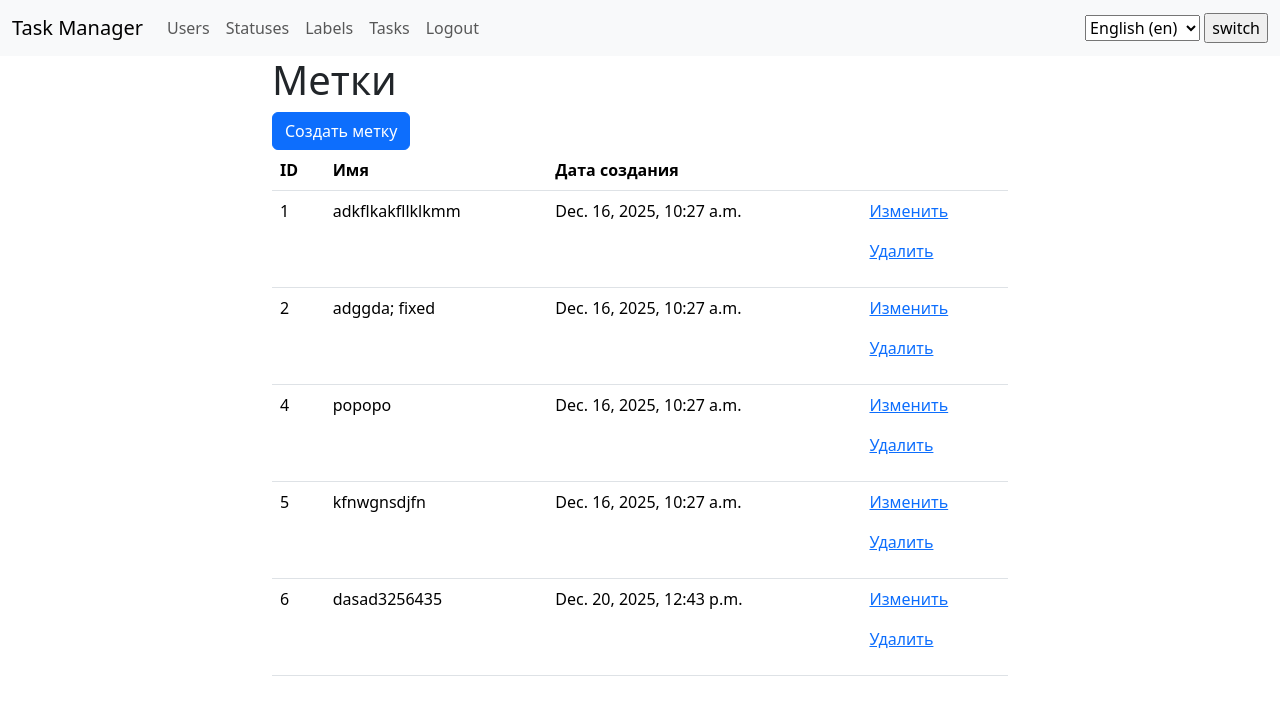
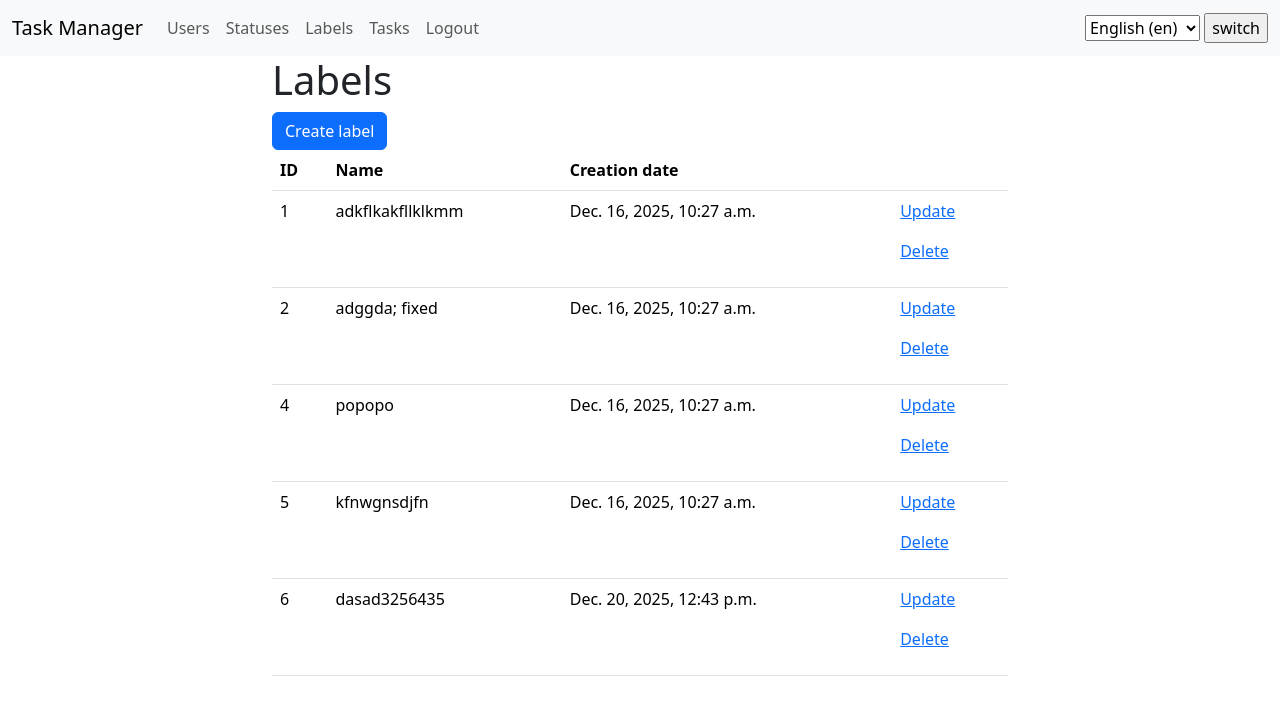
Before and after one commit to farguz/python-project-52, a Django app: page /labels/ in a window 1280 px wide. Shown: the top 715 px of the page. Run offline with Django 5.2, Linux system fonts and the light colour scheme; a user stored in the database is signed in; data comes from the database, SQL or seed files in the repository; some libraries are stand-ins or nearby versions.

Commit message:
labels: i18n support & default django forms

```diff
--- a/task_manager/labels/templates/labels/index.html
+++ b/task_manager/labels/templates/labels/index.html
@@ -1,35 +1,34 @@
 {% extends "base.html" %}
 {% load django_bootstrap5 %}
-
-{% block title %}TMbf Labels list{% endblock %}
+{% load i18n %}
 
 {% block content %}
 <div class="container">
     <div class="row">
         <div class="col-lg-8 mx-auto">
-            <h1>Метки</h1>
-            <a class="btn btn-primary" href="{% url 'label_create' %}">Создать метку</a>
+            <h1>{% trans 'Labels' %}</h1>
+            <a class="btn btn-primary" href="{% url 'label_create' %}">{% trans 'Create label' %}</a>
             <table class="table">
                 <thead>
                     <tr>
                         <th scope="col">ID</th>
-                        <th scope="col">Имя</th>
-                        <th scope="col">Дата создания</th>
+                        <th scope="col">{% trans 'Name' %}</th>
+                        <th scope="col">{% trans 'Creation date' %}</th>
                         <th scope="col"></th>
                     </tr>
                 </thead>
                 <tbody>
-            {% for label in labels %}
+                    {% for label in labels %}
                     <tr scope="row">
                         <td>{{ label.id }}</td>
                         <td>{{ label.name }}</td>
                         <td>{{ label.created_at }}</td>
                         <td>
-                            <p><a href="{% url 'label_update' label.id %}">Изменить</a></p>
-                            <p><a href="{% url 'label_delete' label.id %}">Удалить</a></p>
+                            <p><a href="{% url 'label_update' label.id %}">{% trans 'Update' %}</a></p>
+                            <p><a href="{% url 'label_delete' label.id %}">{% trans 'Delete' %}</a></p>
                         </td>
                     </tr>
-            {% endfor %}
+                    {% endfor %}
                 </tbody>
             </table>
         </div>
--- a/task_manager/labels/views.py
+++ b/task_manager/labels/views.py
@@ -2,6 +2,7 @@ from django.contrib import messages
 from django.contrib.auth.mixins import LoginRequiredMixin
 from django.shortcuts import redirect
 from django.urls import reverse_lazy
+from django.utils.translation import gettext_lazy as _
 from django.views.generic import ListView
 from django.views.generic.edit import CreateView, DeleteView, UpdateView
 
@@ -23,7 +24,7 @@ class CreateLabelView(LoginRequiredMixin, CreateView):
     success_url = reverse_lazy('label_list')
 
     def get_success_url(self):
-        messages.success(self.request, 'Метка успешно создана')
+        messages.success(self.request, _('Label created successfully'))
         return super().get_success_url()
 
 
@@ -36,7 +37,7 @@ class UpdateLabelView(LoginRequiredMixin, UpdateView):
     context_object_name = 'label'
 
     def get_success_url(self):
-        messages.success(self.request, 'Метка успешно обновлена')
+        messages.success(self.request, _('Label updated successfully'))
         return super().get_success_url()
 
 
@@ -48,7 +49,7 @@ class DeleteLabelView(LoginRequiredMixin, DeleteView):
     context_object_name = 'label'
 
     def get_success_url(self):
-        messages.success(self.request, 'Метка успешно удалена')
+        messages.success(self.request, _('Label deleted successfully'))
         return super().get_success_url()
 
     def form_valid(self, form):
@@ -56,7 +57,7 @@ class DeleteLabelView(LoginRequiredMixin, DeleteView):
         if self.label.task_set.exists():
             messages.error(
                 self.request,
-                'Невозможно удалить метку, потому что она используется в задачах'
+                _("The label cannot be deleted since it's tied with other tasks")
                 )
             return redirect('label_list')
 
```
Also changed, not shown: task_manager/labels/templates/labels/create.html (+6 -20 lines), task_manager/labels/templates/labels/delete.html (+9 -5 lines), task_manager/labels/templates/labels/update.html (+6 -20 lines).
